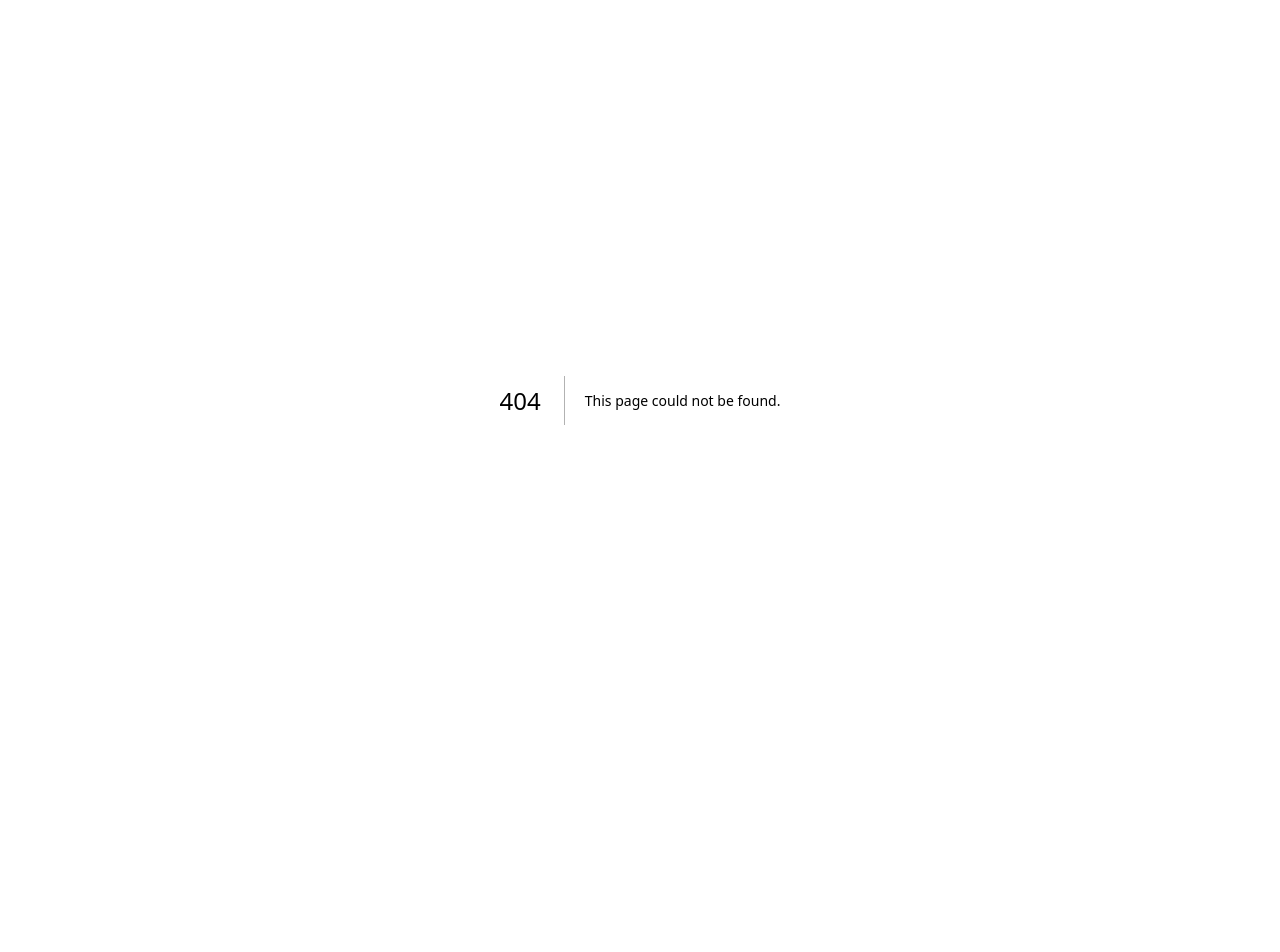
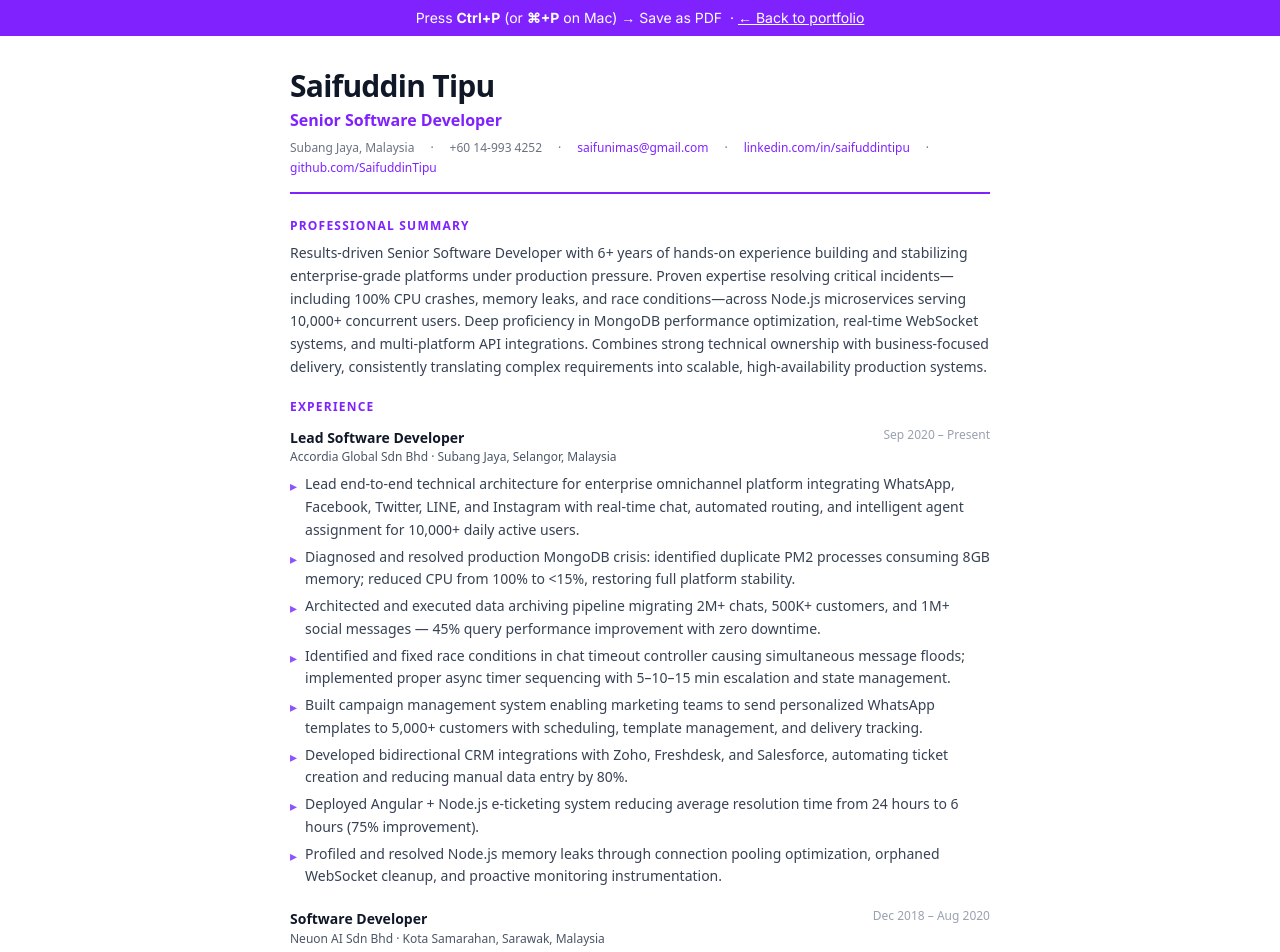
Before and after one commit to SaifuddinTipu/portfolio-website, a Next.js app: page /portfolio-website/cv in a window 1280 px wide. Before the commit this address had no page. Shown: the top 952 px of the page. Before the commit the page ends 800 px from the top, so only its background shows below. Built offline with nearby package versions, Linux system fonts and the light colour scheme.

Commit message:
feat: add printable CV page, fix Download CV button

```diff
--- /dev/null
+++ b/app/cv/page.tsx
@@ -0,0 +1,140 @@
+"use client";
+
+import { useEffect } from "react";
+import { personal, experience, education, professionalDevelopment, techStack } from "@/data/resume";
+
+export default function CVPage() {
+  useEffect(() => {
+    window.print();
+  }, []);
+
+  return (
+    <>
+      <style>{`
+        @media print {
+          @page { margin: 1.2cm 1.4cm; size: A4; }
+          body { -webkit-print-color-adjust: exact; print-color-adjust: exact; }
+          .no-print { display: none !important; }
+        }
+        body { margin: 0; background: white; }
+      `}</style>
+
+      {/* Print hint bar — hidden when printing */}
+      <div className="no-print bg-violet-600 text-white text-sm text-center py-2 px-4">
+        Press <strong>Ctrl+P</strong> (or <strong>⌘+P</strong> on Mac) → Save as PDF &nbsp;·&nbsp;
+        <a href="/portfolio-website/" className="underline">← Back to portfolio</a>
+      </div>
+
+      <div className="max-w-[780px] mx-auto px-10 py-8 font-sans text-gray-900 text-sm leading-relaxed">
+
+        {/* Header */}
+        <div className="border-b-2 border-violet-600 pb-4 mb-6">
+          <h1 className="text-3xl font-bold text-gray-900 tracking-tight">{personal.name}</h1>
+          <p className="text-violet-600 font-semibold text-base mt-1">{personal.title}</p>
+          <div className="flex flex-wrap gap-x-4 gap-y-1 mt-2 text-gray-500 text-xs">
+            <span>{personal.location}</span>
+            <span>·</span>
+            <span>{personal.phone}</span>
+            <span>·</span>
+            <a href={`mailto:${personal.email}`} className="text-violet-600">{personal.email}</a>
+            <span>·</span>
+            <a href={personal.linkedin} className="text-violet-600">linkedin.com/in/saifuddintipu</a>
+            <span>·</span>
+            <a href={personal.github} className="text-violet-600">github.com/SaifuddinTipu</a>
+          </div>
+        </div>
+
+        {/* Summary */}
+        <section className="mb-5">
+          <h2 className="text-xs font-bold uppercase tracking-widest text-violet-600 mb-2">Professional Summary</h2>
+          <p className="text-gray-700 leading-relaxed">{personal.summary}</p>
+        </section>
+
+        {/* Experience */}
+        <section className="mb-5">
+          <h2 className="text-xs font-bold uppercase tracking-widest text-violet-600 mb-3">Experience</h2>
+          <div className="space-y-5">
+            {experience.map((job) => (
+              <div key={job.company}>
+                <div className="flex justify-between items-start">
+                  <div>
+                    <p className="font-bold text-gray-900">{job.title}</p>
+                    <p className="text-gray-600 text-xs">{job.company} &middot; {job.location}</p>
+                  </div>
+                  <span className="text-gray-400 text-xs whitespace-nowrap ml-4">{job.period}</span>
+                </div>
+                <ul className="mt-2 space-y-1">
+                  {job.bullets.map((b, i) => (
+                    <li key={i} className="flex gap-2 text-gray-700">
+                      <span className="text-violet-500 flex-shrink-0 mt-0.5">▸</span>
+                      <span>{b}</span>
+                    </li>
+                  ))}
+                </ul>
+              </div>
+            ))}
+          </div>
+        </section>
+
+        {/* Open Source */}
+        <section className="mb-5">
+          <h2 className="text-xs font-bold uppercase tracking-widest text-violet-600 mb-3">Open Source — npm Packages</h2>
+          <div className="space-y-2">
+            {[
+              { name: "nestjs-webhook-sender", desc: "Production-ready NestJS module for outbound webhook delivery — HMAC signing (Stripe/GitHub/Standard Webhooks), BullMQ retry queue, exponential backoff, dead-letter queue, and per-attempt delivery logs." },
+              { name: "nestjs-socket-presence", desc: "Drop-in NestJS module for real-time user presence tracking via Socket.IO and Redis. Multi-socket per user, TTL-based ghost-user prevention, room presence, and bulk queries." },
+              { name: "express-correlation-context", desc: "Express middleware for automatic correlation ID propagation via AsyncLocalStorage. Access request metadata (ID, IP, duration, custom fields) anywhere in the call stack without passing req around." },
+            ].map((pkg) => (
+              <div key={pkg.name} className="flex gap-2">
+                <span className="text-violet-500 flex-shrink-0 mt-0.5">▸</span>
+                <p className="text-gray-700"><span className="font-semibold text-gray-900">{pkg.name}</span> — {pkg.desc}</p>
+              </div>
+            ))}
+          </div>
+        </section>
+
+        {/* Tech Stack */}
+        <section className="mb-5">
+          <h2 className="text-xs font-bold uppercase tracking-widest text-violet-600 mb-3">Technical Skills</h2>
+          <div className="space-y-1.5">
+            {techStack.map((cat) => (
+              <div key={cat.category} className="flex gap-2">
+                <span className="font-semibold text-gray-900 w-24 flex-shrink-0">{cat.category}:</span>
+                <span className="text-gray-700">{cat.skills.join(", ")}</span>
+              </div>
+            ))}
+          </div>
+        </section>
+
+        {/* Education */}
+        <section className="mb-5">
+          <h2 className="text-xs font-bold uppercase tracking-widest text-violet-600 mb-3">Education</h2>
+          <div className="flex justify-between items-start">
+            <div>
+              <p className="font-bold text-gray-900">{education.degree}</p>
+              <p className="text-gray-600 text-xs">{education.university}</p>
+            </div>
+            <div className="text-right text-xs text-gray-400">
+              <p>{education.year}</p>
+              <p>CGPA {education.cgpa}</p>
+            </div>
+          </div>
+        </section>
+
+        {/* Professional Development */}
+        <section>
+          <h2 className="text-xs font-bold uppercase tracking-widest text-violet-600 mb-3">Certifications & Development</h2>
+          <div className="grid grid-cols-2 gap-x-8 gap-y-1">
+            {professionalDevelopment.map((item) => (
+              <div key={item.title} className="flex justify-between">
+                <span className="text-gray-700">{item.title} <span className="text-gray-400">· {item.org}</span></span>
+                <span className="text-gray-400 text-xs ml-2">{item.year}</span>
+              </div>
+            ))}
+          </div>
+        </section>
+
+      </div>
+    </>
+  );
+}
--- a/components/Nav.tsx
+++ b/components/Nav.tsx
@@ -26,8 +26,9 @@ export default function Nav() {
             Contact
           </Link>
           <a
-            href="/cv.pdf"
-            download
+            href="/portfolio-website/cv/"
+            target="_blank"
+            rel="noopener noreferrer"
             className="px-4 py-2 bg-[#7c3aed] hover:bg-[#6d28d9] text-white text-sm rounded-lg transition-colors font-medium"
           >
             Download CV
```
